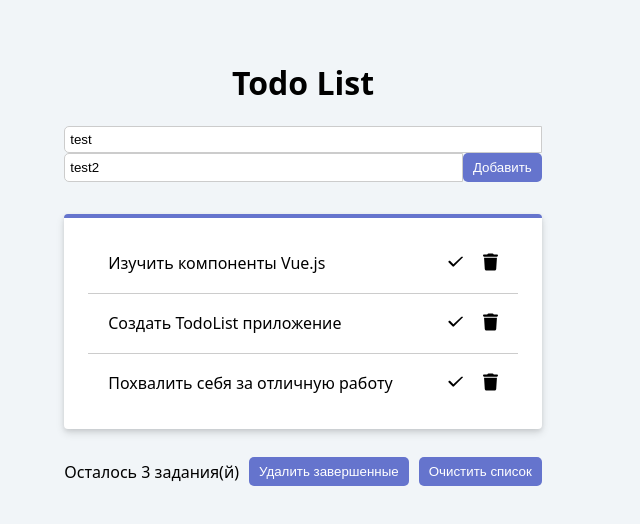
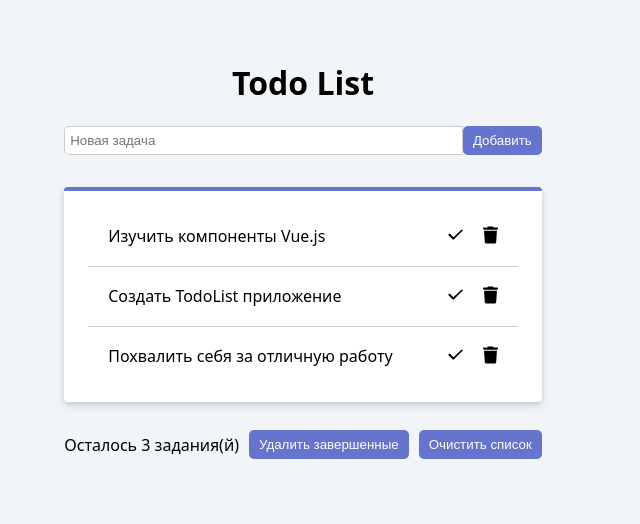
Before and after one commit to hrum-hrum/todo-list, a Vue app: page / in a window 1280 px wide. Shown: the top 524 px of the page, without its empty margins (0-640 px from the left). Built offline with nearby package versions, Linux system fonts and the light colour scheme.

Commit message:
todoForm changes

```diff
--- a/src/App.vue
+++ b/src/App.vue
@@ -1,12 +1,9 @@
 <script setup>
-import { ref, reactive, computed } from 'vue'
+import { reactive, computed } from 'vue'
 
 import TodoFooter from './components/TodoFooter.vue'
 import TodoList from './components/TodoList.vue'
 import TodoForm from './components/TodoForm.vue'
-
-const todoTitle = ref('test')
-const todoTitle2 = ref('test2')
 
 let todos = reactive([
   {
@@ -37,29 +34,12 @@ const removeTodo = (index) => {
   todos.splice(index, 1)
 }
 
-const todoInputChangeHandler = (title) => {
-  todoTitle.value = title
-}
-
-const addTodo = () => {
-  if (todoTitle.value) {
-    const newTodoItem = {
-      id: Date.now(),
-      text: todoTitle.value,
-      completed: false,
-    }
-    todos.push(newTodoItem)
-    todoTitle.value = ''
-  }
-  if (todoTitle2.value) {
-    const newTodoItem = {
-      id: Date.now(),
-      text: todoTitle2.value,
-      completed: false,
-    }
-    todos.push(newTodoItem)
-    todoTitle2.value = ''
-  }
+const addTodo = (todoTitle) => {
+  todos.push({
+    id: Date.now(),
+    text: todoTitle,
+    completed: false,
+  })
 }
 
 function clearCompleted() {
@@ -86,12 +66,7 @@ const remainingTodos = computed(() => {
   <main>
     <div class="container todo-app">
       <h1 class="title">Todo List</h1>
-      <TodoForm
-        :todo-title="todoTitle"
-        @update:todo-title-input="todoInputChangeHandler"
-        @submit:todo-form="addTodo"
-        v-model="todoTitle2"
-      />
+      <TodoForm @add-todo="addTodo" />
       <TodoList :todos="todos" @complete-todo="completeTodo" @remove-todo="removeTodo" />
       <TodoFooter
         v-if="todos.length"
--- a/src/components/TodoForm.vue
+++ b/src/components/TodoForm.vue
@@ -1,54 +1,39 @@
 <script setup>
-import { defineEmits } from 'vue'
+import { ref, defineEmits } from 'vue'
 import { Form, Field, ErrorMessage } from 'vee-validate'
-import * as yup from 'yup'
+//import * as yup from 'yup'
 
-defineProps({
-  todoTitle: String,
-})
+const $emit = defineEmits(['add-todo'])
+const todoTitle = ref('')
 
-const todoTitle2 = defineModel()
+// const formValidationSchema = yup.object({
+//   todoTitleInput: yup.string().required('Введите название todo'),
+// })
 
-const formValidationSchema = yup.object({
-  todoTitleInput: yup.string().required('Введите название todo'),
-  todoTitleInput2: yup.string().required('Введите название todo'),
-})
-
-const emit = defineEmits(['submit:todo-form'])
-
-const formSubmitHandler = (values, { form }) => {
-  console.log(form)
-  emit('submit:todo-form')
+const formSubmitHandler = () => {
+  //console.log(form)
+  if (todoTitle.value) {
+    $emit('add-todo', todoTitle.value)
+    todoTitle.value = ''
+  }
   //form.reset()
 }
 </script>
 
 <template>
-  <Form class="form" :validation-schema="formValidationSchema" @submit="formSubmitHandler">
+  <form class="form" @submit.prevent="formSubmitHandler">
     <div class="form__group form__group--todo">
-      <Field
+      <input
         class="form-control"
         name="todoTitleInput"
         type="text"
         placeholder="Новая задача"
-        :value="todoTitle"
-        @input="$emit('update:todo-title-input', $event.target.value.trim())"
-      />
-    </div>
-    <ErrorMessage name="todoTitleInput" class="message message--error" />
-
-    <div class="form__group form__group--todo">
-      <Field
-        class="form-control"
-        name="todoTitleInput2"
-        type="text"
-        placeholder="Новая задача"
-        v-model="todoTitle2"
+        v-model.trim="todoTitle"
       />
       <button class="btn btn--add-todo" type="submit">Добавить</button>
     </div>
-    <ErrorMessage name="todoTitleInput2" class="message message--error" />
-  </Form>
+    <!-- <ErrorMessage name="todoTitleInput" class="message message--error" /> -->
+  </form>
 </template>
 
 <style setup>
```
